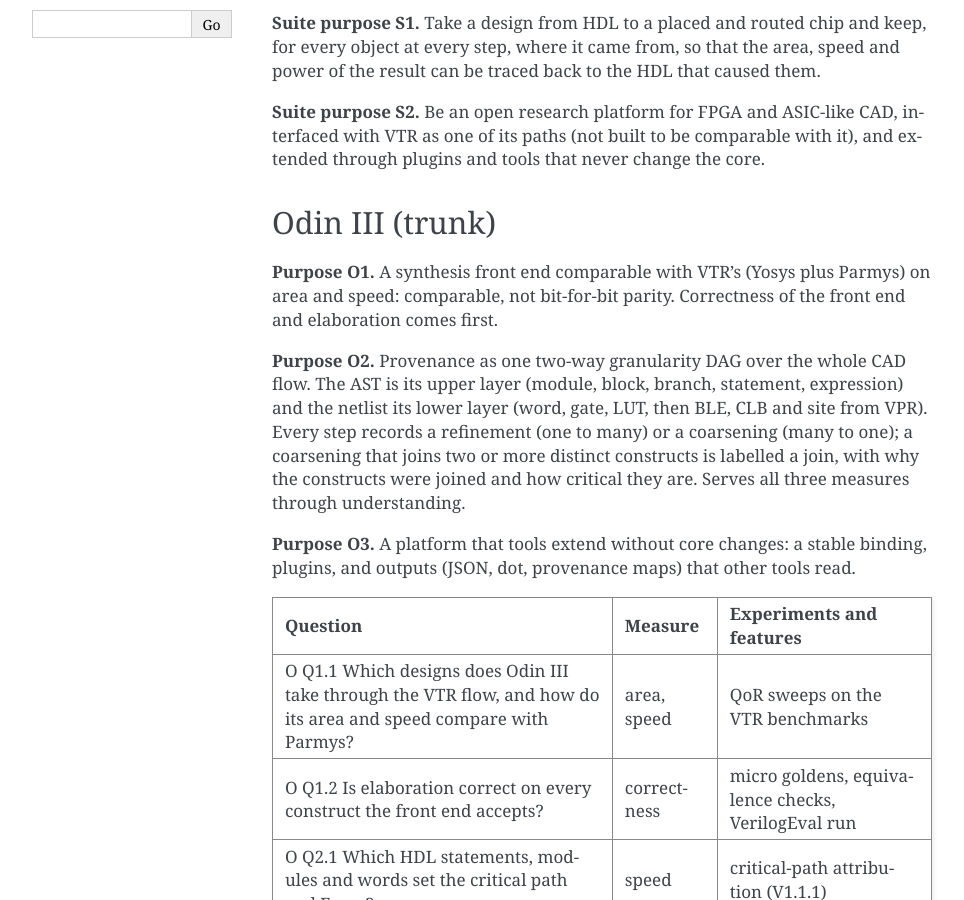
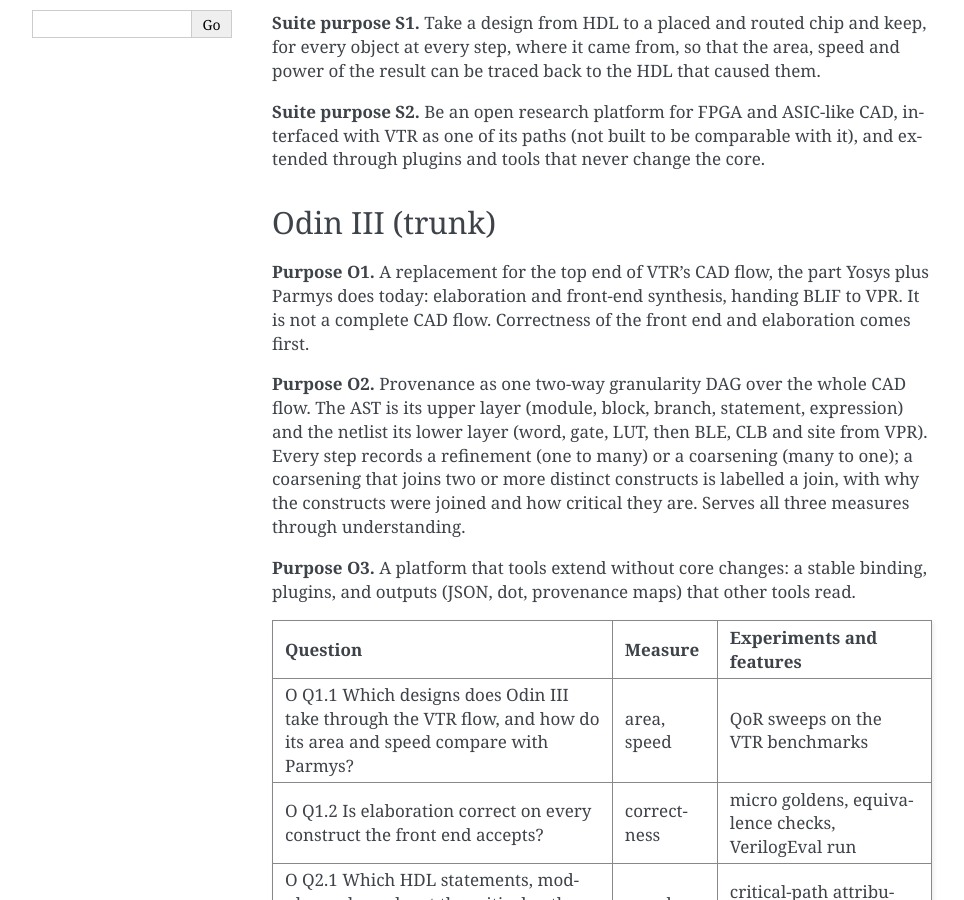
Before and after one commit to drpaj12/YggdrasilIII, a Sphinx documentation site: the page built from docs/purpose.md, in a window 1280 px wide and 900 px high, scrolled down 885 px. Shown: the whole window, without its empty margins (148-1112 px from the left). Built offline with Sphinx 7.4.7, drawn with Linux system fonts in a browser that asks for light colours.

Commit message:
docs: purpose page, O1 = replacement of the top end of VTR's flow (Peter)
Co-Authored-By: Claude Opus 5.5 <noreply@anthropic.com>
Claude-Session: https://claude.ai/code/session_01QXLrwdb627rCVPVQ2NfGK9

```diff
--- a/docs/purpose.md
+++ b/docs/purpose.md
@@ -40,8 +40,9 @@ that never change the core.
 
 ## Odin III (trunk)
 
-**Purpose O1.** A synthesis front end comparable with VTR's (Yosys plus Parmys) on area and speed:
-comparable, not bit-for-bit parity. Correctness of the front end and elaboration comes first.
+**Purpose O1.** A replacement for the top end of VTR's CAD flow, the part Yosys plus Parmys does
+today: elaboration and front-end synthesis, handing BLIF to VPR. It is not a complete CAD flow.
+Correctness of the front end and elaboration comes first.
 
 **Purpose O2.** Provenance as one two-way granularity DAG over the whole CAD flow. The AST is its
 upper layer (module, block, branch, statement, expression) and the netlist its lower layer (word,
```
